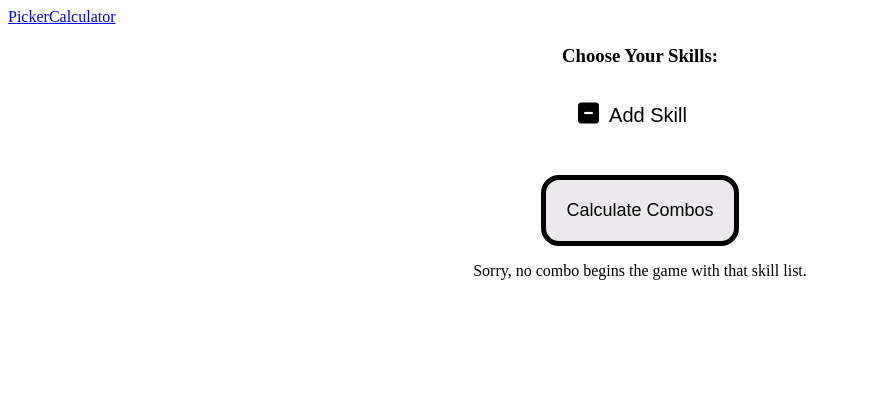
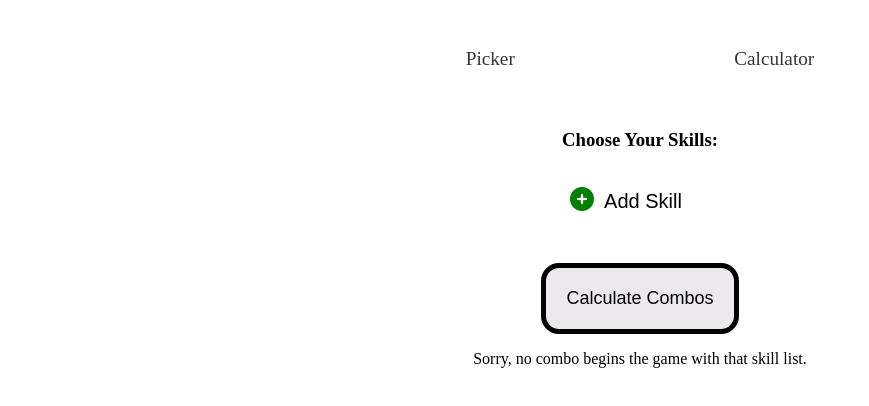
Before and after one commit to BladeBoles/adom-skills-calculator, a Vue app: page /skill-picker in a window 1280 px wide. Shown: the top 406 px of the page, without its empty margins (0-869 px from the left). Built offline with nearby package versions, Linux system fonts and the light colour scheme.

Commit message:
feat: kind of ridiculous, but better looking navbar

```diff
--- a/src/App.vue
+++ b/src/App.vue
@@ -6,8 +6,8 @@ import { RouterLink, RouterView } from 'vue-router'
   <header>
     <div class="wrapper">
       <nav>
-        <RouterLink to="/skill-picker">Picker</RouterLink>
-        <RouterLink to="/skill-calculator">Calculator</RouterLink>
+        <RouterLink to="/skill-picker" class="nav-link">Picker</RouterLink>
+        <RouterLink to="/skill-calculator" class="nav-link">Calculator</RouterLink>
       </nav>
     </div>
   </header>
@@ -16,60 +16,32 @@ import { RouterLink, RouterView } from 'vue-router'
 </template>
 
 <style scoped>
-/* header {
-  line-height: 1.5;
-  max-height: 100vh;
+.wrapper {
+  max-width: 600px;
+  margin: 0 auto;
+  padding: 1rem;
 }
 
 nav {
-  width: 100%;
-  font-size: 12px;
-  text-align: center;
-  margin-top: 2rem;
+  display: flex;
+  justify-content: space-between;
+  align-items: center;
+  background-color: white;
+  color: #333;
+  padding: 1rem;
 }
 
-nav a.router-link-exact-active {
-  color: var(--color-text);
+.nav-link {
+  text-decoration: none;
+  color: #333;
+  font-size: 1.2rem;
+  padding: 0.5rem 1rem;
+  border-radius: 0.25rem;
+  transition: background-color 0.2s ease-in-out;
+  margin: 0 auto;
 }
 
-nav a.router-link-exact-active:hover {
-  background-color: transparent;
+.nav-link:hover {
+  background-color: #ddd;
 }
-
-nav a {
-  display: inline-block;
-  padding: 0 1rem;
-  border-left: 1px solid var(--color-border);
-}
-
-nav a:first-of-type {
-  border: 0;
-}
-
-@media (min-width: 1024px) {
-  header {
-    display: flex;
-    place-items: center;
-    padding-right: calc(var(--section-gap) / 2);
-  }
-
-  .logo {
-    margin: 0 2rem 0 0;
-  }
-
-  header .wrapper {
-    display: flex;
-    place-items: flex-start;
-    flex-wrap: wrap;
-  }
-
-  nav {
-    text-align: left;
-    margin-left: -1rem;
-    font-size: 1rem;
-
-    padding: 1rem 0;
-    margin-top: 1rem;
-  }
-} */
 </style>
--- a/src/components/modals/SkillChoiceModal.vue
+++ b/src/components/modals/SkillChoiceModal.vue
@@ -21,7 +21,7 @@
     </transition>
 
     <button class="add-skill-button" @click.prevent="isOpen = !isOpen">
-      <i id="plus-circle" class="fa-solid fa-square-minus" />
+      <i id="plus-circle" class="fa-solid fa-circle-plus" />
       <span id="add-skill-text">Add Skill</span>
     </button>
   </div>
@@ -44,10 +44,16 @@ const chooseSkill = (chosenSkill) => {
 
 <style scoped>
 .add-skill-button {
-  border: none;
-  background-color: transparent;
+  border: 2px solid transparent;
   margin: 15px 0px;
   font-size: 20px;
+  transition: border-color 0.2s ease-in-out;
+  background-color: white;
+}
+
+.add-skill-button:hover {
+  cursor: pointer;
+  border-color: rgba(192, 192, 192, 0.3);
 }
 
 .choice-list-ul {
@@ -72,16 +78,8 @@ const chooseSkill = (chosenSkill) => {
 
 #plus-circle {
   font-size: 24px;
-  margin: 0px 10px;
-}
-
-#plus-circle:hover {
+  margin-right: 10px;
   color: green;
-  cursor: pointer;
-}
-
-#add-skill-text {
-  padding-left: 0px;
 }
 
 .modal {
```
